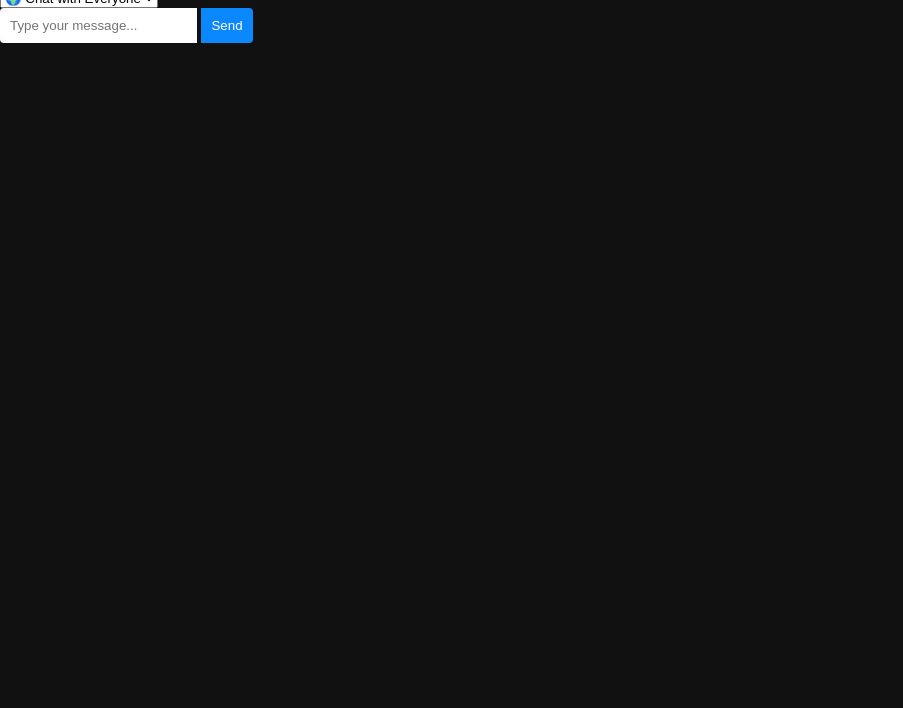
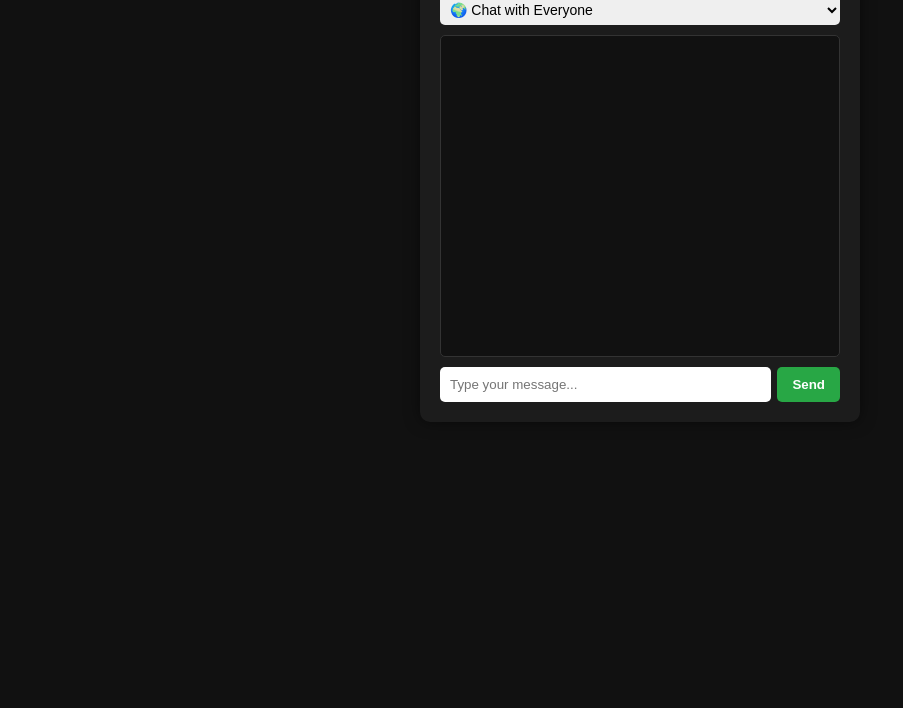
Before and after one commit to OgGG-rj/Anonymous-chats, a website: page public/index.html in a window 1280 px wide. Shown: the part 92-800 px from the top of the page, without its empty margins (0-903 px from the left). Drawn offline with nearby package versions, Linux system fonts and the light colour scheme; no server answers.

Commit message:
style.css

```diff
--- a/public/style.css
+++ b/public/style.css
@@ -1,42 +1,67 @@
 body {
-  font-family: sans-serif;
   background: #111;
-  color: #eee;
+  font-family: Arial, sans-serif;
   margin: 0;
-  padding: 0;
-}
-#chat-container {
-  max-width: 600px;
-  margin: 0 auto;
+  display: flex;
+  justify-content: center;
+  align-items: center;
   padding: 20px;
 }
+
+.chat-container {
+  background: #1c1c1c;
+  padding: 20px;
+  border-radius: 10px;
+  width: 100%;
+  max-width: 400px;
+  box-shadow: 0 0 15px rgba(0, 0, 0, 0.5);
+}
+
+h1 {
+  color: white;
+  font-size: 20px;
+  margin-bottom: 10px;
+}
+
 #messages {
-  list-style-type: none;
-  padding: 0;
-  max-height: 400px;
-  overflow-y: scroll;
+  background: #111;
+  border: 1px solid #333;
+  color: white;
+  height: 300px;
+  overflow-y: auto;
+  padding: 10px;
+  border-radius: 5px;
+  margin-bottom: 10px;
+  font-size: 14px;
 }
-#messages li {
-  padding: 8px;
-  margin-bottom: 4px;
-  background: #222;
-  border-radius: 5px;
+
+.input-area {
+  display: flex;
+  gap: 6px;
 }
-form {
-  display: flex;
-  margin-top: 10px;
-}
-input {
+
+.input-area input {
   flex: 1;
   padding: 10px;
+  border-radius: 5px;
   border: none;
-  border-radius: 4px 0 0 4px;
 }
-button {
-  padding: 10px;
+
+.input-area button {
+  background: #28a745;
+  color: white;
   border: none;
-  background: #0c88ff;
-  color: white;
-  border-radius: 0 4px 4px 0;
+  padding: 10px 15px;
+  border-radius: 5px;
   cursor: pointer;
+  font-weight: bold;
 }
+
+#modeSelector {
+  width: 100%;
+  margin-bottom: 10px;
+  padding: 6px;
+  border-radius: 5px;
+  border: none;
+  font-size: 14px;
+}
```
